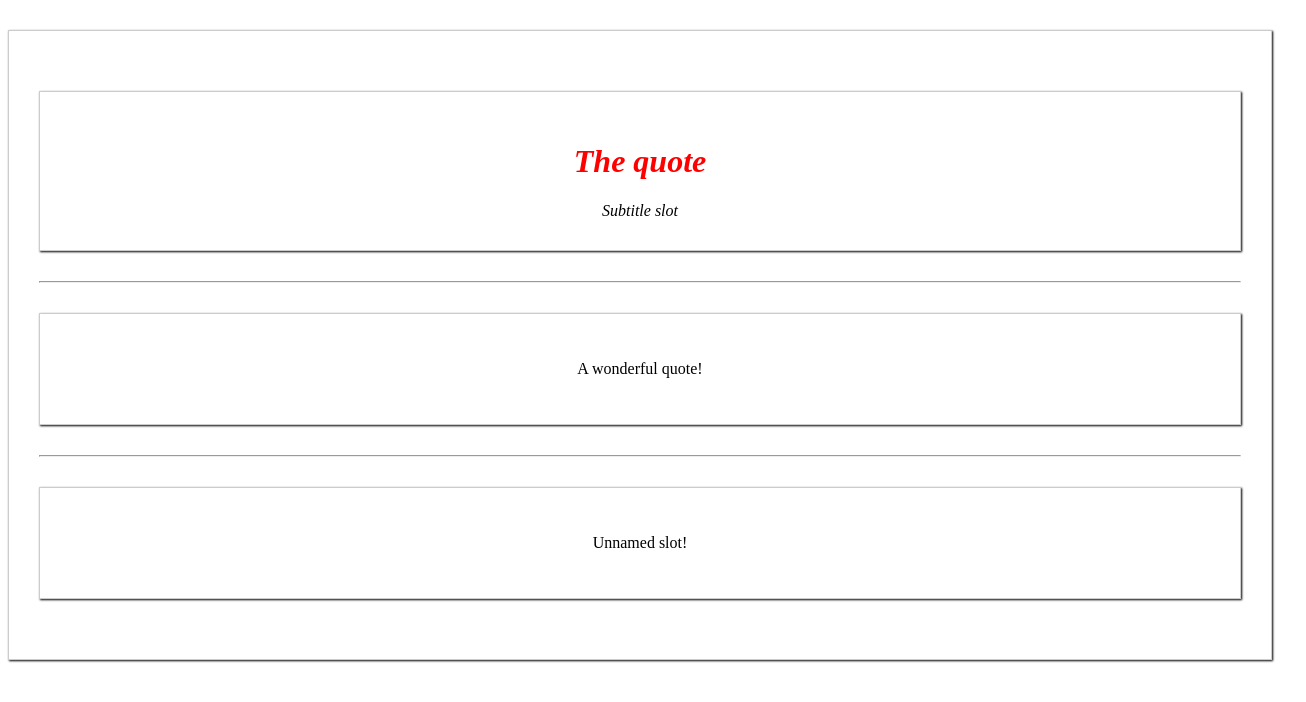
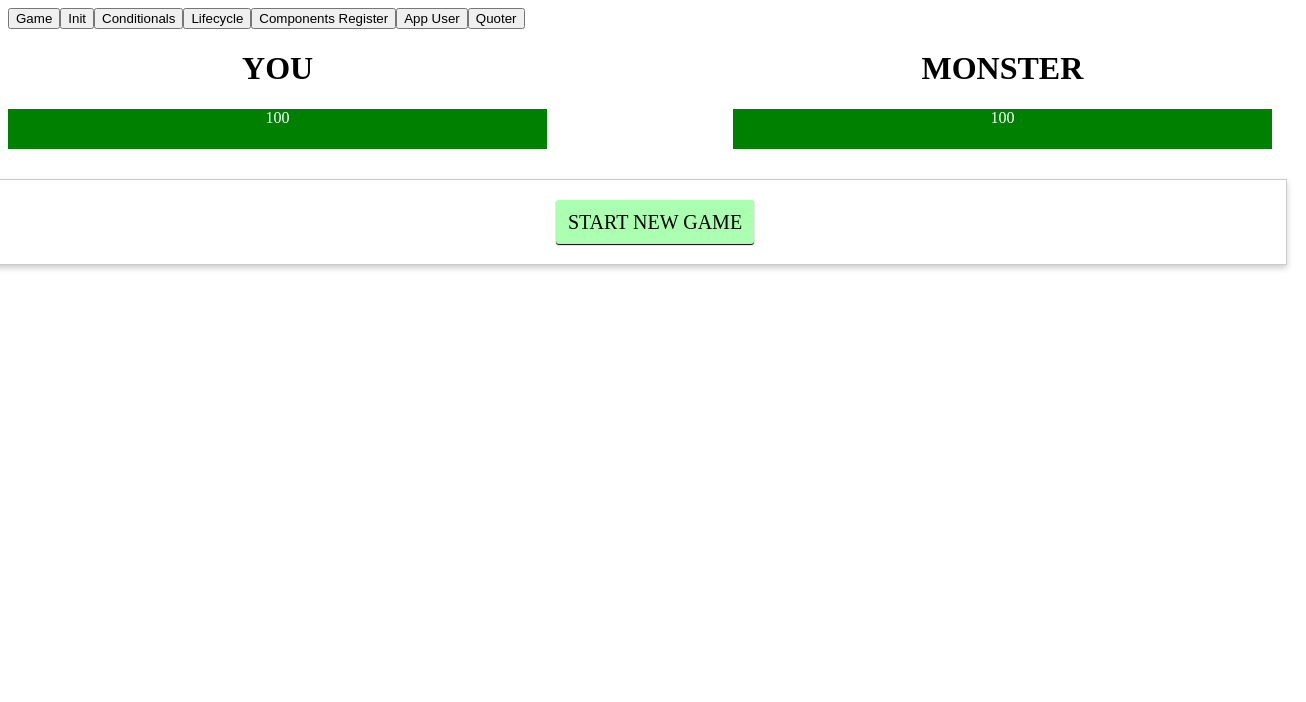
Before and after one commit to salmabenhadjali/learning-path, a Vue app: page / in a window 1280 px wide. Shown: the top 702 px of the page, 1306 px wide, since content can reach past the window. Built offline with nearby package versions, Linux system fonts and the light colour scheme.

Commit message:
feat: switching multiple componens with dynamic components
keep-alive a not destroy the component when changing it
two new hooks added with it : activated() and deactivated()

```diff
--- a/src/App.vue
+++ b/src/App.vue
@@ -1,45 +1,48 @@
 <template>
   <div class="container">
-    <!-- <app-init></app-init>
-    <connditionals></connditionals>
-    <app-lifecycle></app-lifecycle>
-    <app-game></app-game>
-    <app-componennets-register></app-componennets-register>
-    <my-component></my-component> -->
+    <button @click="selectedComponent = 'appGame'">Game</button>
+    <button @click="selectedComponent = 'app-init'">Init</button>
+    <button @click="selectedComponent = 'Conditionals'">Conditionals</button>
+    <button @click="selectedComponent = 'app-lifecycle'">Lifecycle</button>
+    <button @click="selectedComponent = 'app-components-register'">
+      Components Register
+    </button>
+    <button @click="selectedComponent = 'appUser'">App User</button>
+    <button @click="selectedComponent = 'app-quote'">Quoter</button>
     <div class="row">
       <div class="col-xs-2">
-        <!-- <app-user></app-user> -->
-        <app-quote>
-          <!-- named slot -->
-          <h1 slot="title">The quote</h1>
-          <p slot="content">A wonderful quote!</p>
-          <!-- unnamed slot -->
-          <p>Unnamed slot!</p>
-        </app-quote>
+        <keep-alive>
+          <component :is="selectedComponent"></component>
+        </keep-alive>
       </div>
     </div>
   </div>
 </template>
 
 <script>
-// import Start from './Start/Start.vue'
-// import Conditionals from './Conditionals/Conditionals.vue'
-// import Game from './Game/Game.vue'
-// import Lifecycle from './Lifecycle/Lifecycle.vue'
-// import ComponentsRegister from './ComponentsRegister/ComponentsRegister.vue'
-// import MyComponent from './ComponentsRegister/MyComponent.vue'
-// import User from './components/User/User.vue'
+import Start from './Start/Start.vue'
+import Conditionals from './Conditionals/Conditionals.vue'
+import Game from './Game/Game.vue'
+import Lifecycle from './Lifecycle/Lifecycle.vue'
+import ComponentsRegister from './ComponentsRegister/ComponentsRegister.vue'
+import MyComponent from './ComponentsRegister/MyComponent.vue'
+import User from './components/User/User.vue'
 import Quote from './Quote/Quote.vue'
 
 export default {
+  data() {
+    return {
+      selectedComponent: 'appGame',
+    }
+  },
   components: {
-    // 'app-init': Start,
-    // Conditionals,
-    // 'app-lifecycle': Lifecycle,
-    // appGame: Game,
-    // 'app-components-register': ComponentsRegister,
-    // MyComponent,
-    // appUser: User,
+    'app-init': Start,
+    Conditionals,
+    'app-lifecycle': Lifecycle,
+    appGame: Game,
+    'app-components-register': ComponentsRegister,
+    MyComponent,
+    appUser: User,
     'app-quote': Quote,
   },
 }
--- a/src/Conditionals/Conditionals.vue
+++ b/src/Conditionals/Conditionals.vue
@@ -7,12 +7,14 @@
     <template v-if="show">
       <h1>Ingredienst</h1>
       <ul>
-        <li v-for="(ingredient, index) in ingredients" :key="index">{{ index + 1 }}/ {{ ingredient }}</li>
+        <li v-for="(ingredient, index) in ingredients" :key="index">
+          {{ index + 1 }}/ {{ ingredient }}
+        </li>
       </ul>
 
-      <h1>Persons </h1>
+      <h1>Persons</h1>
       <template v-for="(person, index) in persons">
-        <div v-for="(value, key, i) in person" :key="i">
+        <div v-for="(value, key, i) in person" :key="'' + index + i">
           {{ key }} : {{ value }}
         </div>
       </template>
@@ -20,7 +22,7 @@
     <p v-show="show">Do you also see me ?</p>
     <button @click="show = !show">Switch</button>
 
-    <span v-for="n in 10">{{ n }}</span>
+    <span v-for="n in 10" :key="'i' + n">{{ n }}</span>
   </div>
 </template>
 
@@ -30,18 +32,16 @@
   // Store data to be used
   data() {
     return {
-        title : 'Conditionals! 🚀',
+      title: 'Conditionals! 🚀',
       show: true,
       ingredients: ['meat', 'fruit', 'cookies'],
       persons: [
-          {name: 'Max', age: 27, color: 'red'},
-          {name: 'Anna', age: 'unknown', color: 'blue'}
-        ]
+        { name: 'Max', age: 27, color: 'red' },
+        { name: 'Anna', age: 'unknown', color: 'blue' },
+      ],
     }
-    }
+  },
 }
 </script>
 
-<style scoped>
-
-</style>
+<style scoped></style>
--- a/src/Quote/Quote.js
+++ b/src/Quote/Quote.js
@@ -3,4 +3,10 @@ export default {
   props: {
     quote: String,
   },
+  activated() {
+    console.log('activated !')
+  },
+  deactivated() {
+    console.log('deactivated !')
+  },
 }
--- a/src/main.js
+++ b/src/main.js
@@ -6,13 +6,13 @@ import App from './App.vue'
 // Vue.component('my-component', MyComponent)
 
 // An eventBus to communnicae between parennts and children and siblings
-// export const eventBus = new Vue({
-//   methods: {
-//     changeAge(age) {
-//       this.$emit('changeUserAge', age)
-//     },
-//   },
-// })
+export const eventBus = new Vue({
+  methods: {
+    changeAge(age) {
+      this.$emit('changeUserAge', age)
+    },
+  },
+})
 
 new Vue({
   render: f => f(App),
```
Lines whose indentation alone changed are shown as unchanged.
